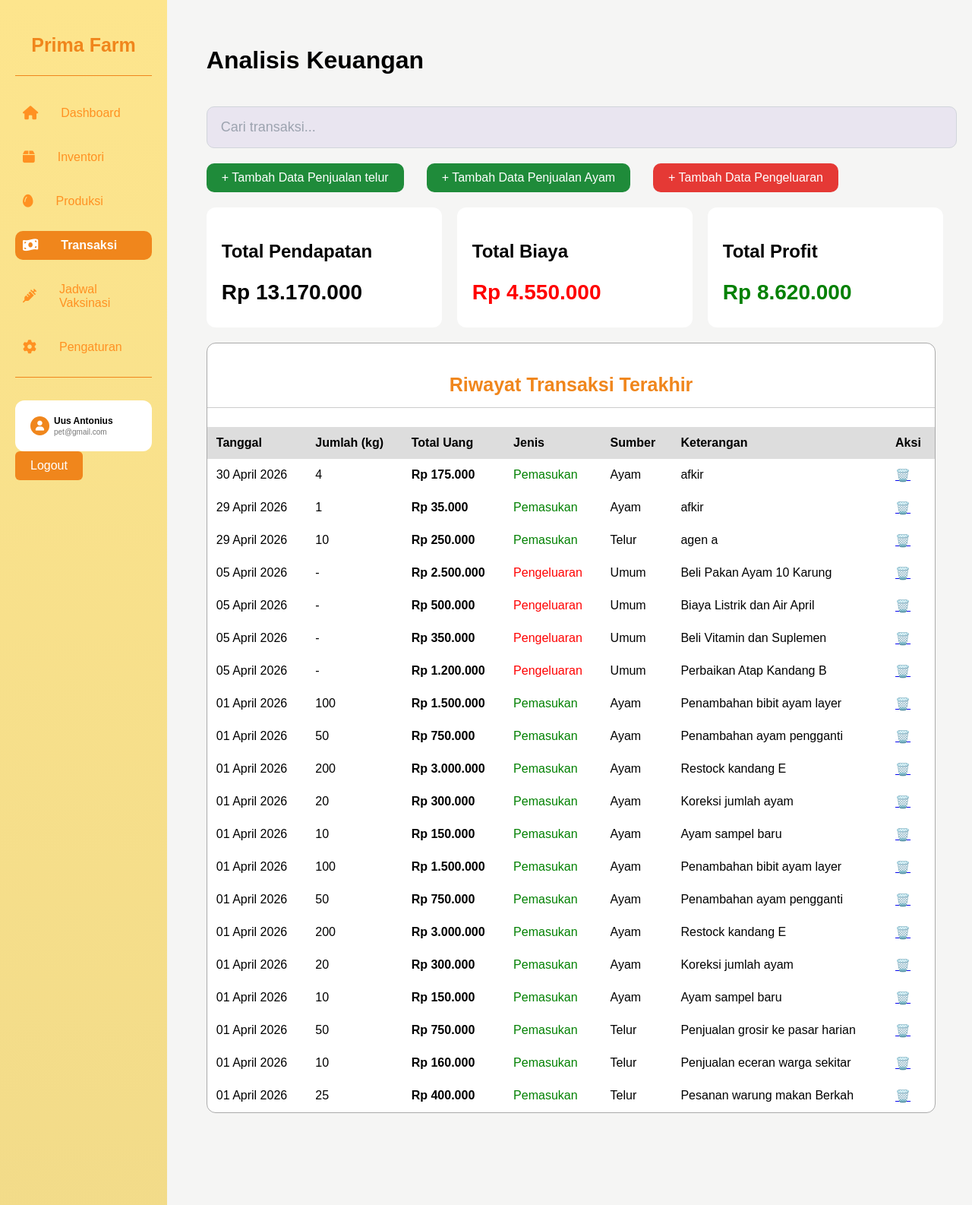
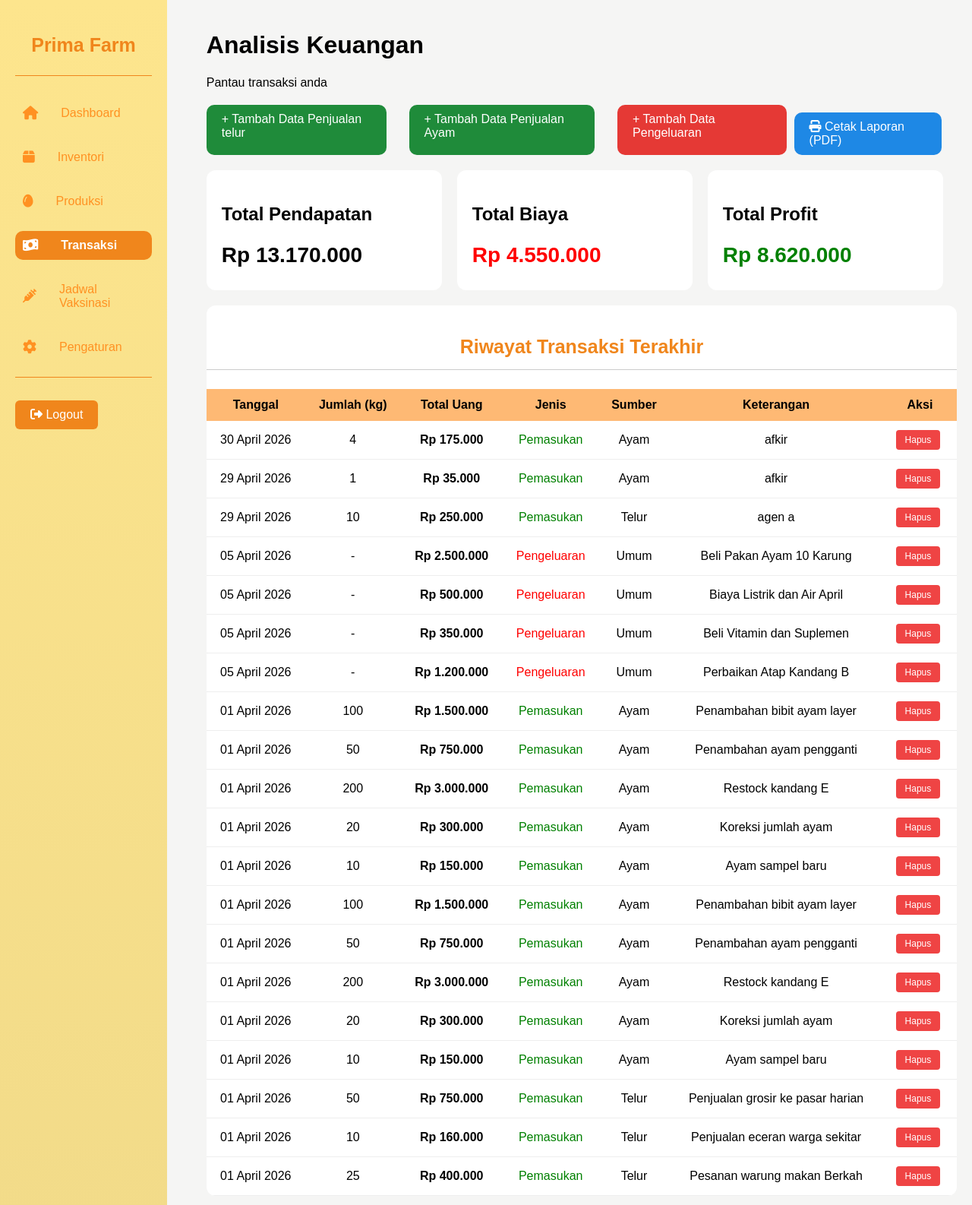
Before and after one commit to julihaw9/proyek1-rancangan-web-ayam-petelur, a PHP site: page /menu_transaksi.php in a window 1280 px wide. Shown: the whole page at 76% size. Run offline with PHP 8.4, Linux system fonts and the light colour scheme; a user stored in the database is signed in; data comes from the database, SQL or seed files in the repository.

Commit message:
update php

```diff
--- a/menu.css
+++ b/menu.css
@@ -140,7 +140,7 @@ main {
 
 .top-bar{
     display:flex;
-    justify-content:space-between;
+    justify-content:left;
     align-items:center;
     margin:20px 0;
 }
@@ -165,10 +165,9 @@ main {
 .table-box{
     background:white;
     border-radius:12px;
-    border:1px solid #aaa;
     overflow:hidden;
     margin-top:20px;
-    width: 97%;
+    width: 100%;
 }
 
 .table-box h3{
@@ -181,13 +180,22 @@ table{
     border-collapse:collapse;
 }
 
+tr td{
+    border-bottom:1px solid #eee;
+}
+
+tr:hover td{
+    background:rgb(236, 236, 236);
+}
+
 th, td{
     padding:12px;
-    text-align:left;
+    text-align:center;
 }
 
+
 thead{
-    background:#ddd;
+    background: #feb974;
 }
 
 .status{
@@ -240,6 +248,7 @@ thead{
     border-radius:10px;
     cursor:pointer;
     margin-right: 20px;
+    margin-top: 10px;
 }
 
 .btn-merah{
@@ -290,27 +299,7 @@ input[type="radio"]:checked + label {
     color:red;
 }
 
-.table-box{
-    background:white;
-    border-radius:12px;
-    border:1px solid #aaa;
-    margin-top:20px;
-    overflow:hidden;
-}
 
-table{
-    width:100%;
-    border-collapse:collapse;
-}
-
-th, td{
-    padding:12px;
-    text-align:left;
-}
-
-thead{
-    background:#ddd;
-}
 
 .warning-box{
     background:#ffe3e3;
@@ -318,6 +307,7 @@ thead{
     padding:20px;
     border-radius:10px;
     margin-top:20px;
+    width: 100%;
 }
 
 .warning-card{
--- a/menu_jadwalvaksinasi.php
+++ b/menu_jadwalvaksinasi.php
@@ -94,8 +94,8 @@ mysqli_query($conn, $sql_cleanup);
                     <?php
                     $ada_peringatan = false;
                     foreach ($data_jadwal as $j):
-                        // Jika status 0 (belum) dan jadwal dalam rentang 0-2 hari
-                        if ($j['selisih'] >= 0 && $j['selisih'] <= 2 && $j['status'] == 0):
+                        // Jika status 0 (belum) dan jadwal dalam rentang 0-3 hari
+                        if ($j['selisih'] >= 0 && $j['selisih'] <= 3 && $j['status'] == 0):
                             $ada_peringatan = true;
                             ?>
                             <div class="warning-card">
--- a/menu_transaksi.php
+++ b/menu_transaksi.php
@@ -94,20 +94,17 @@ if (!$query_transaksi) {
         include("sidebar.php"); ?>
 
         <main>
-            <div class="top-bar">
-                <h1>Analisis Keuangan</h1><br>
-            </div>
+            <h1>Analisis Keuangan</h1>
 
-            <div class="top-bar">
-                <input type="text" placeholder="Cari transaksi...">
-            </div>
-
-
+            <p>Pantau transaksi anda</p>
 
             <div class="btn-group">
                 <a href="revisicatatanpenjualan.php" class="btn-hijau">+ Tambah Data Penjualan telur</a>
                 <a href="catatan_penjualan_ayam.php" class="btn-hijau">+ Tambah Data Penjualan Ayam</a>
                 <a href="catatpengeluaran.php" class="btn-merah">+ Tambah Data Pengeluaran</a>
+                <a href="cetak_laporan.php" target="_blank" class="btn-biru">
+                    <i class="fas fa-print"></i> Cetak Laporan (PDF)
+                </a>
             </div>
 
             <div class="card-container">
@@ -170,7 +167,8 @@ if (!$query_transaksi) {
 
                                     <td>
                                         <a href="hapus.php?id=<?= $row['id_transaksi'] ?>&sumber=<?= strtolower($row['sumber']) ?>"
-                                            onclick="return confirm('Yakin ingin menghapus data ini?')">🗑️</a>
+                                            onclick="return confirm('Yakin ingin menghapus data ini?')"
+                                            class="btn-aksi btn-hapus">Hapus</a>
                                     </td>
                                 </tr>
                             <?php endwhile; ?>
--- a/sidebar.css
+++ /dev/null
@@ -1,42 +0,0 @@
-.user-card {
-    background:#ffffff;
-    padding:20px;
-    border-radius:12px;
-}
-
-.avatar {
-    width: 25px;
-    height: 25px;
-    border-radius: 50%;
-    background: #f0861c;
-    display: flex;
-    align-items: center;
-    justify-content: center;
-}
-
-.avatar i {
-    font-size: 13px;
-    color: white;
-}
-
-.nama {
-    font-size: 12px;
-    font-weight: 600;
-    margin: 0;
-}
-
-.email {
-    font-size: 10px;
-    margin: 2px 0 0 0;
-    color: #777;
-    white-space: nowrap;
-    overflow: hidden;
-    text-overflow: ellipsis; /* biar gak kepanjangan */
-    max-width: 120px;
-}
-
-.user-info {
-    display: flex;
-    align-items: center;
-    gap: 6px;
-}
--- a/sidebar.php
+++ b/sidebar.php
@@ -1,25 +1,5 @@
-<?php
-// 1. Pastikan ID Petugas ada di Session
-$id_petugas = $_SESSION['id_petugas'] ?? null;
-
-// 2. Inisialisasi variabel dengan nilai default agar tidak error "Undefined"
-$nama_tampilan = "Guest";
-$email_tampilan = "-";
-
-if ($id_petugas && isset($conn)) {
-    // 3. Ambil data dalam satu query yang efisien
-    $query_user = mysqli_query($conn, "SELECT nama_petugas, email FROM petugas WHERE id_petugas = '$id_petugas'");
-
-    if ($query_user && mysqli_num_rows($query_user) > 0) {
-        $data = mysqli_fetch_assoc($query_user);
-        $nama_tampilan = $data['nama_petugas'];
-        $email_tampilan = $data['email'];
-    }
-}
-?>
 <link rel="stylesheet" href="menu.css">
 <link rel="stylesheet" href="https://cdnjs.cloudflare.com/ajax/libs/font-awesome/6.5.0/css/all.min.css">
-<link rel="stylesheet" href="sidebar.css">
 
 
 
@@ -73,22 +53,9 @@ if ($id_petugas && isset($conn)) {
         </ul>
     </nav>
     <hr>
-    <div class="user-card">
-        <div class="user-info">
-            <div class="avatar">
-                <i class="fas fa-user"></i>
-            </div>
-            <div>
-                <p class="nama">
-                    <?php echo htmlspecialchars($nama_tampilan); ?>
-                </p>
-                <p class="email">
-                    <?php echo htmlspecialchars($email_tampilan); ?>
-                </p>
-            </div>
-        </div>
-    </div>
 
-
-    <a href="logout.php" class="logout-button" onclick="return confirm('Yakin ingin keluar?')">Logout</a>
+    <a href="logout.php" class="logout-button" onclick="return confirm('Yakin ingin keluar?')">
+        <i class="fas fa-right-from-bracket"></i>
+        <span> Logout</span>
+    </a>
 </aside>
```
Also changed, not shown: catatan_penjualan_ayam.php (+31 -20 lines), cetak.css (added, +14 -0 lines), cetak_laporan.php (added, +108 -0 lines), menu_inventori.php (+16 -4 lines), menu_produksi.php (+13 -2 lines).
